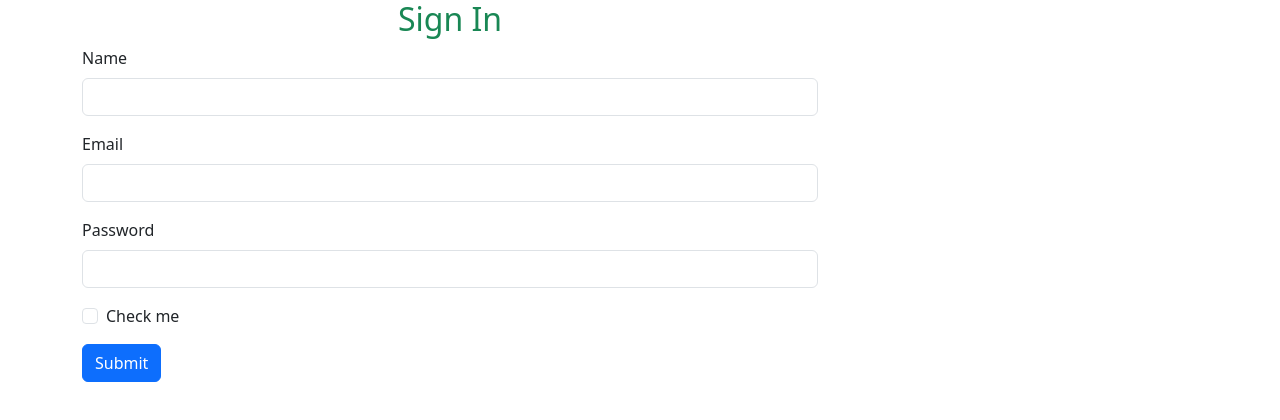
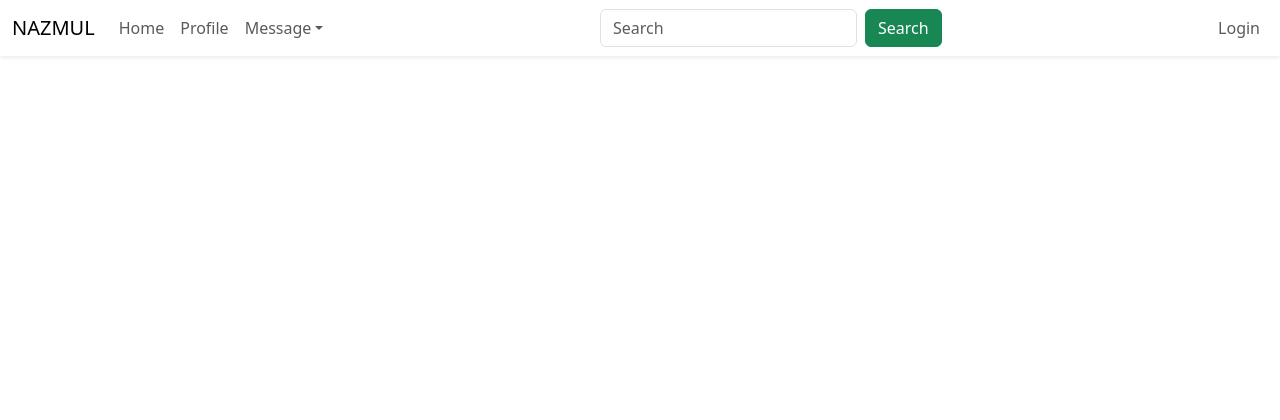
Before and after one commit to nazmulcode/second-exam---Ostad, a plain HTML site: page index.html in a window 1280 px wide. Drawn offline with Linux system fonts and the light colour scheme.

Commit message:
Update index.html

```diff
--- a/index.html
+++ b/index.html
@@ -10,7 +10,50 @@
 </head>
 
 <body>
-  <div class="container">
+  <!-- navbar -->
+  <nav class="navbar navbar-expand-md shadow-sm">
+    <div class="container-fluid">
+      <a class="navbar-brand" href="#">NAZMUL</a>
+      <button type="button" class="navbar-toggler" data-bs-toggle="collapse" data-bs-target="#navCollapse">
+        <span class="navbar-toggler-icon"></span>
+      </button>
+
+      <div class="collapse navbar-collapse justify-content-between" id="navCollapse">
+        <div class="navbar-nav">
+          <a class="nav-item nav-link" href="#">Home</a>
+          <a class="nav-item nav-link" href="#">Profile</a>
+
+          <div class="nav-item dropdown">
+            <a class="nav-link dropdown-toggle" href="#" data-bs-toggle="dropdown">Message</a>
+            <div class="dropdown-menu mb-2 mb-lg-0">
+              <a class="dropdown-item" href="#">Sent</a>
+              <a class="dropdown-item" href="#">Inbox</a>
+              <a class="dropdown-item" href="#">Drafts</a>
+            </div>
+          </div>
+
+        </div>
+
+
+        <form class="d-flex">
+          <input class="form-control me-2" type="text" name="" id="" placeholder="Search">
+          <button class="btn btn-success">Search</button>
+        </form>
+
+        <div class="navbar-nav">
+          <a class="nav-item nav-link" href="#">Login</a>
+        </div>
+
+      </div>
+
+    </div>
+  </nav>
+
+
+
+
+  <!-- form control -->
+  <!-- <div class="container">
     <div class="row">
       <div class="col-8">
         <form>
@@ -37,11 +80,14 @@
 
           <button class="btn btn-primary">Submit</button>
 
-        </form>
 
-      </div>
-    </div>
+        </form> -->
+
   </div>
+  </div>
+  </div>
+
+  <script src="./js/bootstrap.bundle.js"></script>
 </body>
 
 </html>
```
